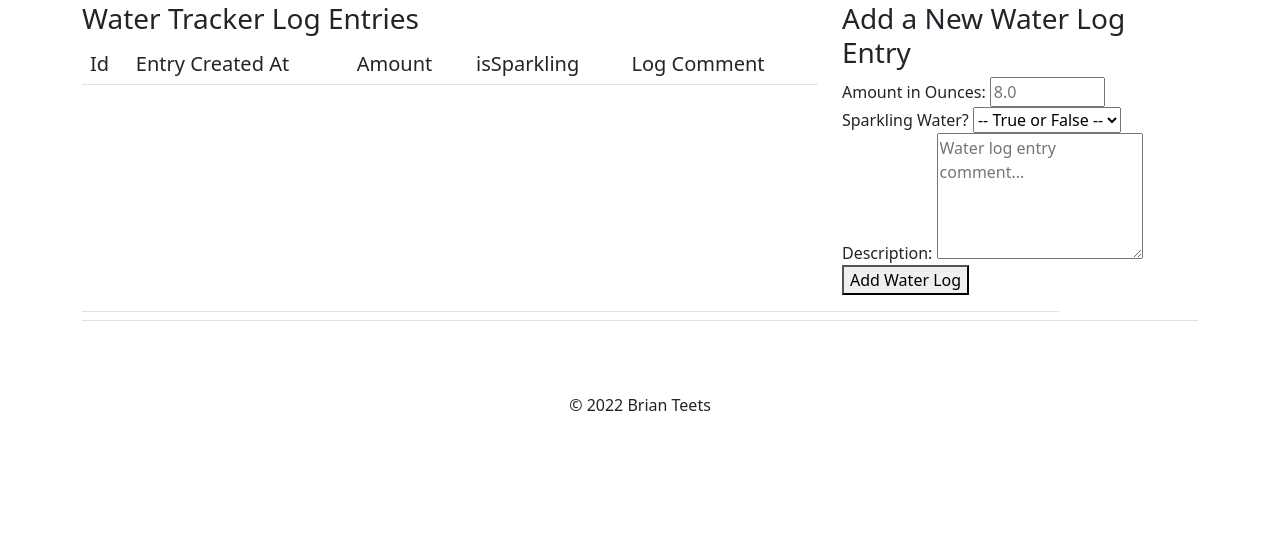
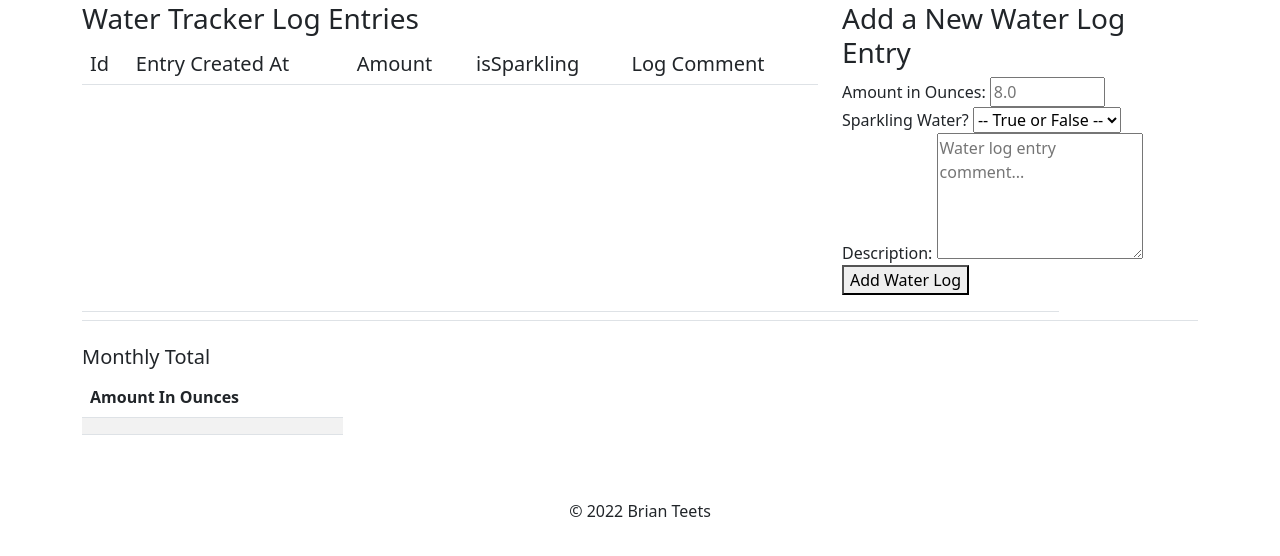
Before and after one commit to brian-teets/EventTrackerProject, a Spring Boot app: page / in a window 1280 px wide. Shown: the part 112-668 px from the top of the page. Run offline with Spring Boot 4, Linux system fonts and the light colour scheme; data that the repository does not hold is empty.

Commit message:
re forward engineered db. added shell for data agg function and div for the data on index.

```diff
--- a/WaterTracker/src/main/resources/static/index.html
+++ b/WaterTracker/src/main/resources/static/index.html
@@ -129,6 +129,32 @@
 			<div class="col-3">
 			</div> <!-- end div for 4th col-3 of 4 -->
 		</div> <!-- row end div - below detail view -->
+		<div class="row">
+			<div class="col-3">
+				<div id="dataAggDiv">
+					<h5>Monthly Total</h5>
+					<table class="table table-striped table-hover">
+						<thead>
+							<tr>
+								<th>Amount In Ounces</th>
+							</tr>
+						</thead>
+						<tbody>
+							<tr>
+								<td id="amtAgg"></td>
+							</tr>
+						</tbody>
+					</table>
+				</div>
+			</div>
+			<div class="col-3">
+			</div>
+			<div class="col-3">
+			</div>
+			<div class="col-3">
+			</div>
+
+		</div> <!-- end row div -->
 
 
 
--- a/WaterTracker/src/main/resources/static/js/script.js
+++ b/WaterTracker/src/main/resources/static/js/script.js
@@ -184,6 +184,7 @@ function appendShowAllRows(water){
 
 			dynamicUpdateEntryForm(water);
 			dynamicDeleteDivDisplay(water.id);
+			dataAgg(water);
 		});
 	tbody.appendChild(tr);
 		let td = document.createElement('td');
@@ -302,3 +303,10 @@ function clearExistingInDynamicTableRow() {
 	document.createWaterLogForm.waterLogComment.value = null;
 	removeElement(document.getElementById('updateButtonDiv'));
 }
+
+function dataAgg(water){
+	let amtAgg = document.getElementById('amtAgg');
+	if(water.createdAt.getMonth() === getMonth()){
+
+	}
+}
```
Also changed, not shown: 1 other file.
